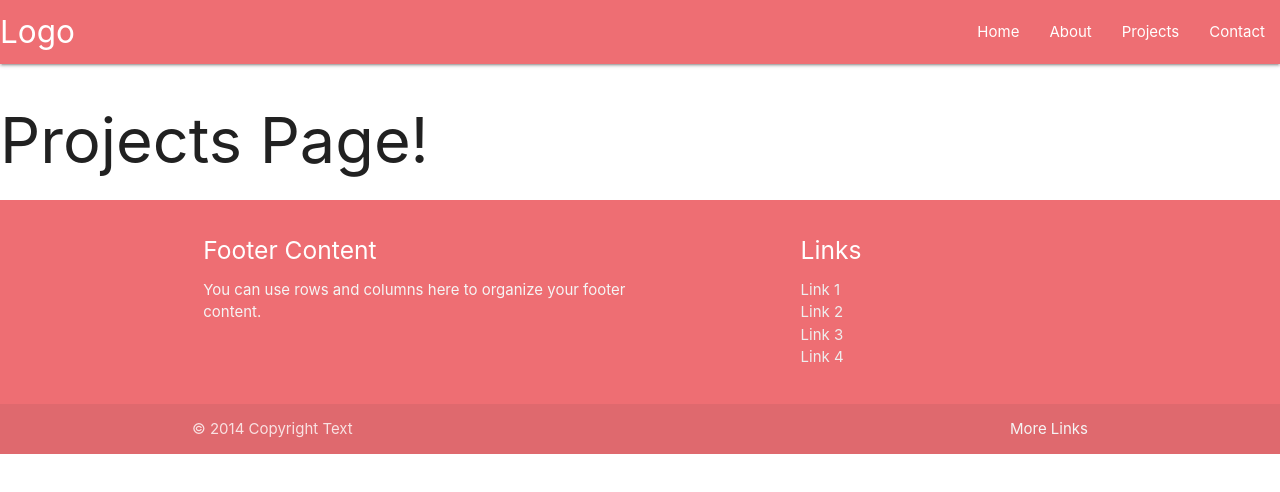
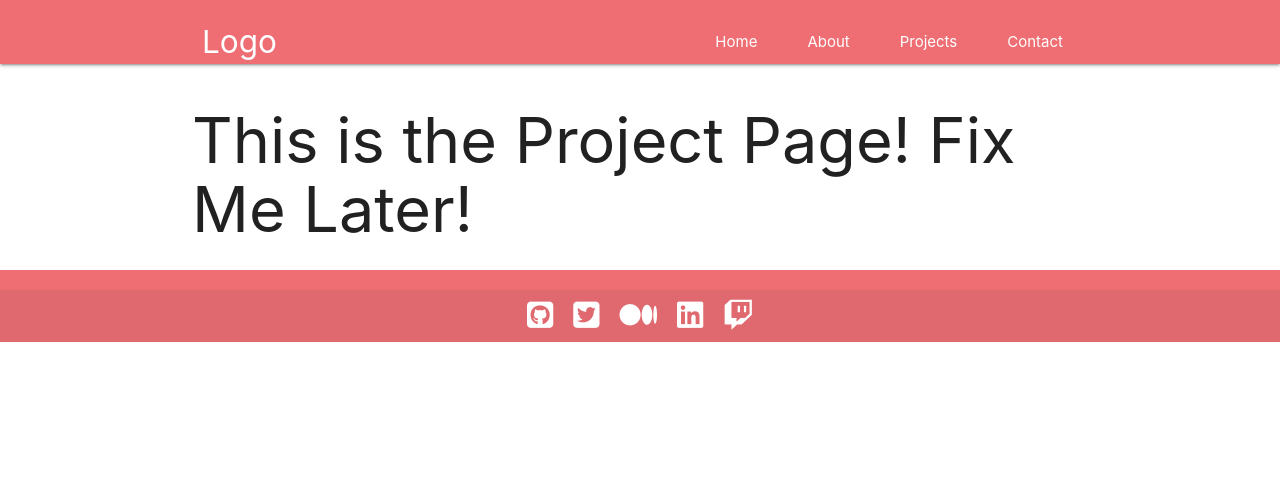
Before and after one commit to ietoy/React-Portfolio, a React (Create React App) app in the folder toyboxdesign/: page /Projects in a window 1280 px wide. Shown: the top 492 px of the page. Built offline with nearby package versions, Linux system fonts and the light colour scheme.

Commit message:
cleaned up pages displays, will need to place finishing touches. Finished footer with links, will need to fix to bottom of page

```diff
--- a/toyboxdesign/public/index.html
+++ b/toyboxdesign/public/index.html
@@ -10,6 +10,8 @@
       content="Web site created using create-react-app"
     />
     <link rel="apple-touch-icon" href="%PUBLIC_URL%/logo192.png" />
+
+
     <!--
       manifest.json provides metadata used when your web app is installed on a
       user's mobile device or desktop. See https://developers.google.com/web/fundamentals/web-app-manifest/
@@ -49,5 +51,8 @@
 <!-- Materialize - Compiled and minified JavaScript -->
 <script src="https://cdnjs.cloudflare.com/ajax/libs/materialize/1.0.0/js/materialize.min.js"></script>
 
+
+<script src="https://kit.fontawesome.com/3ea5db0c29.js" crossorigin="anonymous"></script>
+
   </body>
 </html>
--- a/toyboxdesign/src/JSON/projects.json
+++ b/toyboxdesign/src/JSON/projects.json
@@ -1,7 +1,7 @@
 [
     {
         "id": 1,
-        "name": "Radlibz!",
+        "name": "Radlibz",
         "img": "radlibz-PIC.png",
         "gif": "img gif",
         "description": "Play Mad-Libs on the go! Hear your story in any accent you like!",
@@ -10,7 +10,7 @@
     },
     {
         "id": 2,
-        "name": "Poke-Memory!",
+        "name": "Poke-Memory",
         "img": "pokememory-PIC.png",
         "gif": "img gif",
         "description": "A Pokemon themed memory game! What's your high score?",
--- a/toyboxdesign/src/components/Footer/Footer.js
+++ b/toyboxdesign/src/components/Footer/Footer.js
@@ -2,33 +2,23 @@ import React from "react";
 import "./style.css";
 
 function Footer() {
-    return (
-        <footer class="page-footer">
-          <div class="container">
-            <div class="row">
-              <div class="col l6 s12">
-                <h5 class="white-text">Footer Content</h5>
-                <p class="grey-text text-lighten-4">You can use rows and columns here to organize your footer content.</p>
-              </div>
-              <div class="col l4 offset-l2 s12">
-                <h5 class="white-text">Links</h5>
-                <ul>
-                  <li><a class="grey-text text-lighten-3" href="#!">Link 1</a></li>
-                  <li><a class="grey-text text-lighten-3" href="#!">Link 2</a></li>
-                  <li><a class="grey-text text-lighten-3" href="#!">Link 3</a></li>
-                  <li><a class="grey-text text-lighten-3" href="#!">Link 4</a></li>
-                </ul>
-              </div>
-            </div>
-          </div>
-          <div class="footer-copyright">
-            <div class="container">
-            © 2014 Copyright Text
-            <a class="grey-text text-lighten-4 right" href="#!">More Links</a>
-            </div>
-          </div>
-        </footer>
-    );
+  return (
+    <footer className="page-footer">
+      <div className="footer-copyright">
+
+        <div className="container center-align">
+          <a href="https://github.com/ietoy" target="_blank"><i class="fab fa-github-square fa-2x"></i></a>
+          <a href="#" target="_blank"><i class="fab fa-twitter-square fa-2x"></i></a>
+          <a href="https://medium.com/@iantoy" target="_blank"><i class="fab fa-medium fa-2x"></i></a>
+          <a href="https://www.linkedin.com/in/ian-toy-265077196/" target="_blank"><i class="fab fa-linkedin fa-2x"></i></a>
+          <a href="https://www.twitch.tv/magiccitymtg" target="_blank"><i class="fab fa-twitch fa-2x"></i></a>
+        </div>
+
+
+
+      </div>
+    </footer>
+  );
 }
 
 export default Footer;
--- a/toyboxdesign/src/components/Footer/style.css
+++ b/toyboxdesign/src/components/Footer/style.css
@@ -7,3 +7,8 @@ body {
 main {
 flex: 1 0 auto;
 }
+
+a {
+  margin: 10px;
+  color: white;
+}
--- a/toyboxdesign/src/components/Navbar/Navbar.js
+++ b/toyboxdesign/src/components/Navbar/Navbar.js
@@ -5,7 +5,7 @@ function Navbar() {
     return (
         <div>
             <nav>
-                <div className="nav-wrapper">
+                <div className="nav-wrapper container">
                     <a href="/" className="brand-logo">Logo</a>
                     <a href="#" data-target="mobile-demo" className="sidenav-trigger"><i className="material-icons">menu icon</i></a>
                     <ul className="right hide-on-med-and-down">
--- a/toyboxdesign/src/pages/About.js
+++ b/toyboxdesign/src/pages/About.js
@@ -1,11 +1,13 @@
 import React from "react";
-
-// skills
-// import skills from '../src/JSON/skills.JSON';
 
 function About() {
     return (
-        <h1>About Page!</h1>
+        <div className="container">
+            <h1>Welcome to my website!</h1>
+
+            <p>Hello! My name is Ian Toy, and I am an SF Bay Area-based Full Stack Web Developer with a diverse work history that spans mutliple disciplines. From music composition to insurance underwriting and all of the odd-jobs in between, I am passionate about applying the lessons I've learned to designing sleek, elegant, and efficient applications that meet real-world needs.</p>
+        </div>
+
     )
 }
 
--- a/toyboxdesign/src/pages/Contact.js
+++ b/toyboxdesign/src/pages/Contact.js
@@ -2,7 +2,21 @@ import React from "react";
 
 function Contact() {
     return (
-        <h1>Contact Page!</h1>
+        <div className="container">
+            <h1>Contact</h1>
+            <p>Please feel free to contact me through any of the below means. I look forward to hearing from you!</p>
+
+            <img src="https://ietoy.github.io/professional-portfolio/images/profile-pic.jpg" />
+
+            <p>Email: iantoy3235@gmail.com</p>
+            <p>Phone: (925) 667-6453</p>
+            <p>Link to my <a href="https://github.com/ietoy" target="_blank">GitHub</a></p>
+            <p>Link to my <a href="https://www.linkedin.com/in/ian-toy-265077196/" target="_blank">LinkedIn</a></p>
+
+            {/* GET HELP HERE */}
+            <p>For more detailed work history, here is my <a href="assets/IET-resume.pdf" target="_blank">resume</a></p>
+
+        </div>
     )
 }
 
--- a/toyboxdesign/src/pages/Home.js
+++ b/toyboxdesign/src/pages/Home.js
@@ -2,7 +2,10 @@ import React from "react";
 
 function Home() {
     return (
-        <h1>Home Page!</h1>
+        <div className="container">
+            <h1>Home Page!</h1>
+
+        </div>
     )
 }
 
--- a/toyboxdesign/src/pages/Projects.js
+++ b/toyboxdesign/src/pages/Projects.js
@@ -1,12 +1,29 @@
 import React from "react";
 
-// projects
-import projects from '../src/JSON/projects.JSON';
+// import ProjectCard from "../components/ProjectCard/ProjectCard"
+
+// import projects from '../src/JSON/projects.JSON';
 
 function Projects() {
+
+
     return (
-        <h1>Projects Page!</h1>
+        <div className="container">
+            <h1>This is the Project Page! Fix Me Later!</h1>
+        </div>
     )
+
+
+    // return (
+    //     projects.map(proj => {
+    //         <ProjectCard
+    //             name = {proj.name}
+    //             img = {proj.img}
+    //             deployed = {proj.deployed}
+    //             description = {proj.description}
+    //         />
+    //     })
+    // )
 }
 
 export default Projects;
```
Also changed, not shown: toyboxdesign/src/components/ProjectCard/ProjectCard.js (+5 -8 lines), toyboxdesign/src/images/profile-pic.jpg (added), 1 other file (tests, documents, lock files or other folders).
